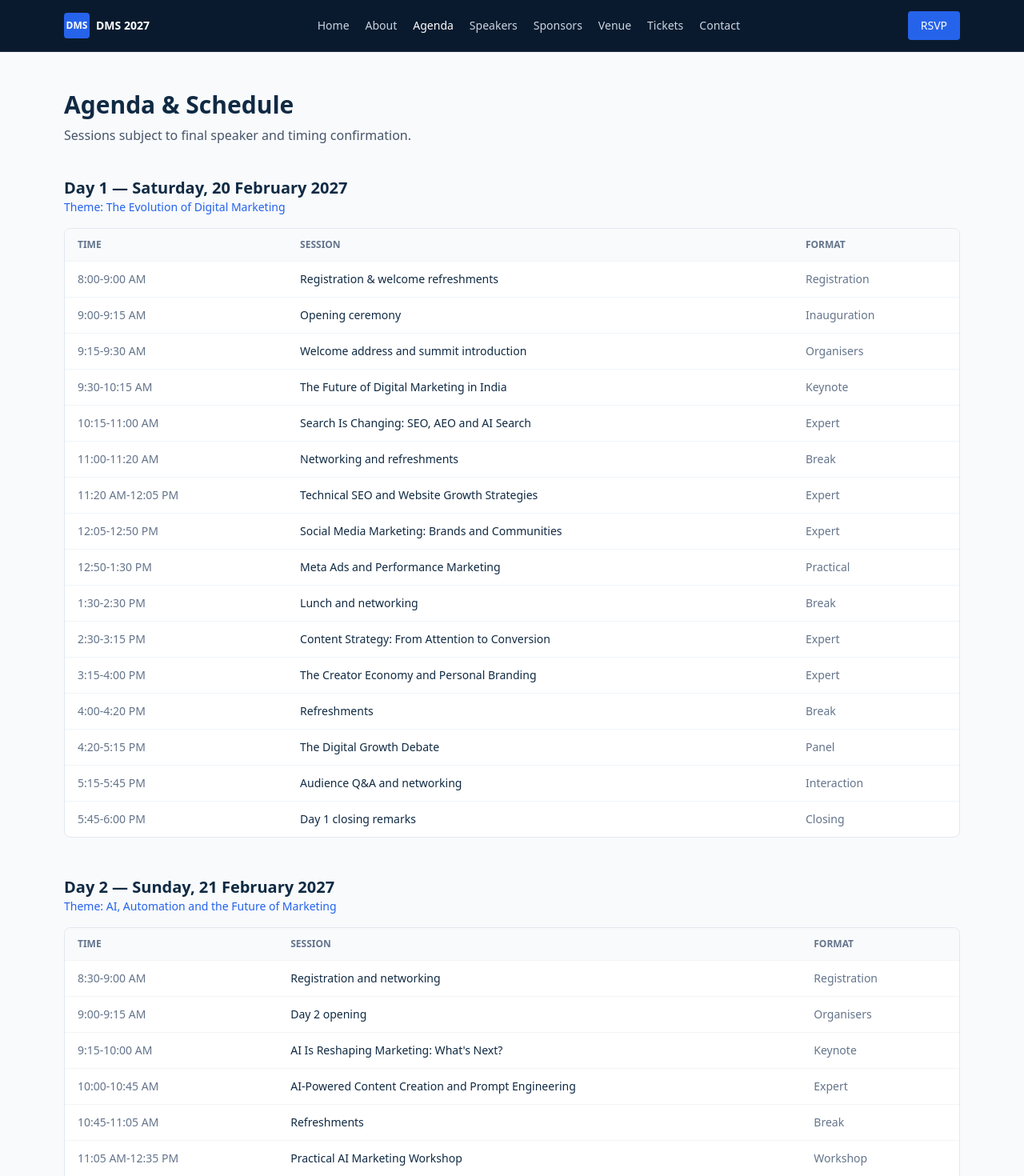
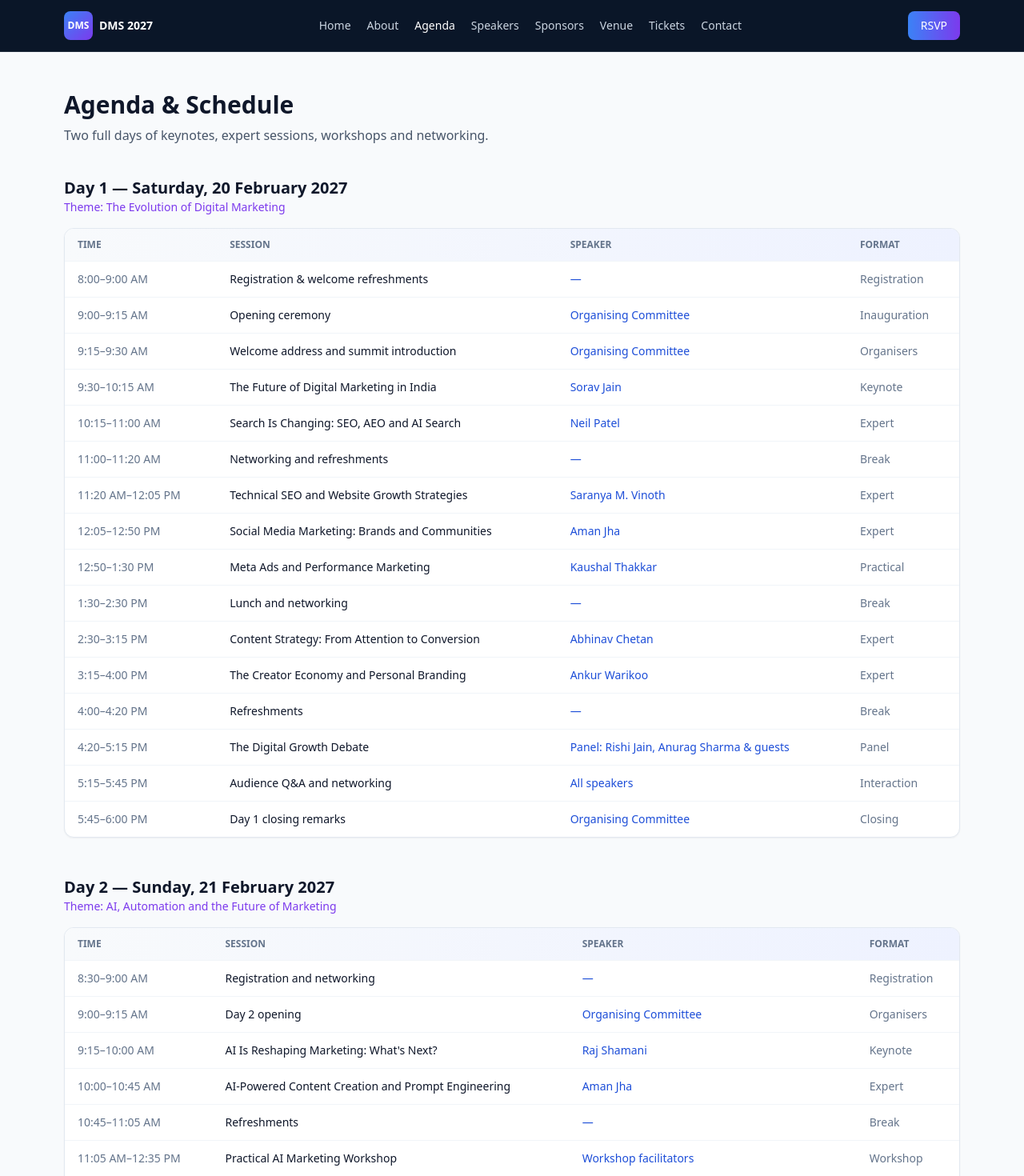
Before and after one commit to felixdalmet-sketch/Testing-3-DMS-, a Next.js app: page /agenda in a window 1280 px wide. Shown: the top 1470 px of the page at 80% size. Built offline with nearby package versions, Linux system fonts and the light colour scheme.

Commit message:
Agenda with speaker names; speakers without prospect labels; venue confirmed; contacts updated; sponsors cleanup

```diff
--- a/src/app/agenda/page.tsx
+++ b/src/app/agenda/page.tsx
@@ -7,10 +7,10 @@ function Header({ active }: { active: string }) {
     { href: "/venue", label: "Venue" }, { href: "/tickets", label: "Tickets" }, { href: "/contact", label: "Contact" },
   ];
   return (
-    <header className="bg-[#0a1a2e] border-b border-white/10">
+    <header className="bg-[#0a1628] border-b border-white/10">
       <div className="max-w-6xl mx-auto px-4 h-16 flex items-center justify-between">
         <Link href="/" className="flex items-center gap-2">
-          <span className="w-8 h-8 rounded bg-blue-600 text-white text-xs font-bold flex items-center justify-center">DMS</span>
+          <span className="w-9 h-9 rounded-lg bg-gradient-to-br from-blue-500 to-violet-600 text-white text-xs font-bold flex items-center justify-center">DMS</span>
           <span className="text-white font-semibold text-sm hidden sm:block">DMS 2027</span>
         </Link>
         <nav className="hidden lg:flex items-center gap-5 text-sm text-slate-300">
@@ -18,62 +18,68 @@ function Header({ active }: { active: string }) {
             <Link key={n.href} href={n.href} className={n.href === active ? "text-white font-medium" : "hover:text-white"}>{n.label}</Link>
           ))}
         </nav>
-        <Link href="/register" className="bg-blue-600 text-white text-sm font-medium px-4 py-2 rounded">RSVP</Link>
+        <Link href="/register" className="bg-gradient-to-r from-blue-500 to-violet-600 text-white text-sm font-medium px-4 py-2 rounded-lg">RSVP</Link>
       </div>
     </header>
   );
 }
 
 const day1 = [
-  ["8:00-9:00 AM", "Registration & welcome refreshments", "Registration"],
-  ["9:00-9:15 AM", "Opening ceremony", "Inauguration"],
-  ["9:15-9:30 AM", "Welcome address and summit introduction", "Organisers"],
-  ["9:30-10:15 AM", "The Future of Digital Marketing in India", "Keynote"],
-  ["10:15-11:00 AM", "Search Is Changing: SEO, AEO and AI Search", "Expert"],
-  ["11:00-11:20 AM", "Networking and refreshments", "Break"],
-  ["11:20 AM-12:05 PM", "Technical SEO and Website Growth Strategies", "Expert"],
-  ["12:05-12:50 PM", "Social Media Marketing: Brands and Communities", "Expert"],
-  ["12:50-1:30 PM", "Meta Ads and Performance Marketing", "Practical"],
-  ["1:30-2:30 PM", "Lunch and networking", "Break"],
-  ["2:30-3:15 PM", "Content Strategy: From Attention to Conversion", "Expert"],
-  ["3:15-4:00 PM", "The Creator Economy and Personal Branding", "Expert"],
-  ["4:00-4:20 PM", "Refreshments", "Break"],
-  ["4:20-5:15 PM", "The Digital Growth Debate", "Panel"],
-  ["5:15-5:45 PM", "Audience Q&A and networking", "Interaction"],
-  ["5:45-6:00 PM", "Day 1 closing remarks", "Closing"],
+  ["8:00–9:00 AM", "Registration & welcome refreshments", "—", "Registration"],
+  ["9:00–9:15 AM", "Opening ceremony", "Organising Committee", "Inauguration"],
+  ["9:15–9:30 AM", "Welcome address and summit introduction", "Organising Committee", "Organisers"],
+  ["9:30–10:15 AM", "The Future of Digital Marketing in India", "Sorav Jain", "Keynote"],
+  ["10:15–11:00 AM", "Search Is Changing: SEO, AEO and AI Search", "Neil Patel", "Expert"],
+  ["11:00–11:20 AM", "Networking and refreshments", "—", "Break"],
+  ["11:20 AM–12:05 PM", "Technical SEO and Website Growth Strategies", "Saranya M. Vinoth", "Expert"],
+  ["12:05–12:50 PM", "Social Media Marketing: Brands and Communities", "Aman Jha", "Expert"],
+  ["12:50–1:30 PM", "Meta Ads and Performance Marketing", "Kaushal Thakkar", "Practical"],
+  ["1:30–2:30 PM", "Lunch and networking", "—", "Break"],
+  ["2:30–3:15 PM", "Content Strategy: From Attention to Conversion", "Abhinav Chetan", "Expert"],
+  ["3:15–4:00 PM", "The Creator Economy and Personal Branding", "Ankur Warikoo", "Expert"],
+  ["4:00–4:20 PM", "Refreshments", "—", "Break"],
+  ["4:20–5:15 PM", "The Digital Growth Debate", "Panel: Rishi Jain, Anurag Sharma & guests", "Panel"],
+  ["5:15–5:45 PM", "Audience Q&A and networking", "All speakers", "Interaction"],
+  ["5:45–6:00 PM", "Day 1 closing remarks", "Organising Committee", "Closing"],
 ];
 
 const day2 = [
-  ["8:30-9:00 AM", "Registration and networking", "Registration"],
-  ["9:00-9:15 AM", "Day 2 opening", "Organisers"],
-  ["9:15-10:00 AM", "AI Is Reshaping Marketing: What's Next?", "Keynote"],
-  ["10:00-10:45 AM", "AI-Powered Content Creation and Prompt Engineering", "Expert"],
-  ["10:45-11:05 AM", "Refreshments", "Break"],
-  ["11:05 AM-12:35 PM", "Practical AI Marketing Workshop", "Workshop"],
-  ["12:35-1:15 PM", "Marketing Automation and CRM", "Expert"],
-  ["1:15-2:15 PM", "Lunch and networking", "Break"],
-  ["2:15-3:00 PM", "Analytics, Attribution and Marketing ROI", "Expert"],
-  ["3:00-3:45 PM", "Digital Growth Challenge", "Team activity"],
-  ["3:45-4:05 PM", "Refreshments", "Break"],
-  ["4:05-4:45 PM", "The Future of Marketing Careers", "Panel"],
-  ["4:45-5:15 PM", "Awards and recognition", "Awards"],
-  ["5:15-5:45 PM", "Closing keynote and summit summary", "Keynote"],
-  ["5:45-6:00 PM", "Vote of thanks and closing", "Closing"],
+  ["8:30–9:00 AM", "Registration and networking", "—", "Registration"],
+  ["9:00–9:15 AM", "Day 2 opening", "Organising Committee", "Organisers"],
+  ["9:15–10:00 AM", "AI Is Reshaping Marketing: What's Next?", "Raj Shamani", "Keynote"],
+  ["10:00–10:45 AM", "AI-Powered Content Creation and Prompt Engineering", "Aman Jha", "Expert"],
+  ["10:45–11:05 AM", "Refreshments", "—", "Break"],
+  ["11:05 AM–12:35 PM", "Practical AI Marketing Workshop", "Workshop facilitators", "Workshop"],
+  ["12:35–1:15 PM", "Marketing Automation and CRM", "Rishi Jain", "Expert"],
+  ["1:15–2:15 PM", "Lunch and networking", "—", "Break"],
+  ["2:15–3:00 PM", "Analytics, Attribution and Marketing ROI", "Anurag Sharma", "Expert"],
+  ["3:00–3:45 PM", "Digital Growth Challenge", "Team activity", "Challenge"],
+  ["3:45–4:05 PM", "Refreshments", "—", "Break"],
+  ["4:05–4:45 PM", "The Future of Marketing Careers", "Panel: Sorav Jain, Abhinav Chetan & guests", "Panel"],
+  ["4:45–5:15 PM", "Awards and recognition", "Organising Committee", "Awards"],
+  ["5:15–5:45 PM", "Closing keynote and summit summary", "Neil Patel", "Keynote"],
+  ["5:45–6:00 PM", "Vote of thanks and closing", "Organising Committee", "Closing"],
 ];
 
 function SessionTable({ rows }: { rows: string[][] }) {
   return (
-    <div className="bg-white border border-slate-200 rounded-lg overflow-x-auto">
+    <div className="bg-white border border-slate-200 rounded-xl overflow-x-auto shadow-sm">
       <table className="w-full text-left text-sm">
-        <thead className="bg-slate-50 text-xs uppercase text-slate-500">
-          <tr><th className="py-3 px-4">Time</th><th className="py-3 px-4">Session</th><th className="py-3 px-4">Format</th></tr>
+        <thead className="bg-gradient-to-r from-slate-50 to-indigo-50 text-xs uppercase text-slate-500">
+          <tr>
+            <th className="py-3 px-4">Time</th>
+            <th className="py-3 px-4">Session</th>
+            <th className="py-3 px-4">Speaker</th>
+            <th className="py-3 px-4">Format</th>
+          </tr>
         </thead>
         <tbody>
           {rows.map((r) => (
-            <tr key={r[0]+r[1]} className="border-t border-slate-100">
+            <tr key={r[0] + r[1]} className="border-t border-slate-100 hover:bg-slate-50/80">
               <td className="py-3 px-4 text-slate-500 whitespace-nowrap">{r[0]}</td>
-              <td className="py-3 px-4 font-medium text-[#102a43]">{r[1]}</td>
-              <td className="py-3 px-4 text-slate-500">{r[2]}</td>
+              <td className="py-3 px-4 font-medium text-slate-900">{r[1]}</td>
+              <td className="py-3 px-4 text-blue-700 font-medium">{r[2]}</td>
+              <td className="py-3 px-4 text-slate-500">{r[3]}</td>
             </tr>
           ))}
         </tbody>
@@ -87,19 +93,18 @@ export default function AgendaPage() {
     <div className="min-h-screen bg-slate-50">
       <Header active="/agenda" />
       <main className="max-w-6xl mx-auto px-4 py-12">
-        <h1 className="text-3xl font-bold text-[#102a43]">Agenda & Schedule</h1>
-        <p className="mt-2 text-slate-600">Sessions subject to final speaker and timing confirmation.</p>
-        <h2 className="mt-10 text-xl font-bold text-[#102a43]">Day 1 — Saturday, 20 February 2027</h2>
-        <p className="text-sm text-blue-600 mb-4">Theme: The Evolution of Digital Marketing</p>
+        <h1 className="text-3xl font-bold text-slate-900">Agenda & Schedule</h1>
+        <p className="mt-2 text-slate-600">Two full days of keynotes, expert sessions, workshops and networking.</p>
+
+        <h2 className="mt-10 text-xl font-bold text-slate-900">Day 1 — Saturday, 20 February 2027</h2>
+        <p className="text-sm text-violet-600 font-medium mb-4">Theme: The Evolution of Digital Marketing</p>
         <SessionTable rows={day1} />
-        <h2 className="mt-12 text-xl font-bold text-[#102a43]">Day 2 — Sunday, 21 February 2027</h2>
-        <p className="text-sm text-blue-600 mb-4">Theme: AI, Automation and the Future of Marketing</p>
+
+        <h2 className="mt-12 text-xl font-bold text-slate-900">Day 2 — Sunday, 21 February 2027</h2>
+        <p className="text-sm text-violet-600 font-medium mb-4">Theme: AI, Automation and the Future of Marketing</p>
         <SessionTable rows={day2} />
-        <p className="mt-8 text-sm text-amber-800 bg-amber-50 border border-amber-200 rounded p-3">
-          Speakers remain invitation prospects until written confirmation is received.
-        </p>
       </main>
-      <footer className="bg-[#102a43] text-slate-400 py-8 px-4 text-center text-sm">DIGITAL MARKETING SUMMIT 2027 · Belagavi</footer>
+      <footer className="bg-[#0a1628] text-slate-400 py-8 px-4 text-center text-sm">DIGITAL MARKETING SUMMIT 2027 · Belagavi</footer>
     </div>
   );
 }
--- a/src/app/contact/page.tsx
+++ b/src/app/contact/page.tsx
@@ -7,10 +7,10 @@ function Header({ active }: { active: string }) {
     { href: "/venue", label: "Venue" }, { href: "/tickets", label: "Tickets" }, { href: "/contact", label: "Contact" },
   ];
   return (
-    <header className="bg-[#0a1a2e] border-b border-white/10">
+    <header className="bg-[#0a1628] border-b border-white/10">
       <div className="max-w-6xl mx-auto px-4 h-16 flex items-center justify-between">
         <Link href="/" className="flex items-center gap-2">
-          <span className="w-8 h-8 rounded bg-blue-600 text-white text-xs font-bold flex items-center justify-center">DMS</span>
+          <span className="w-9 h-9 rounded-lg bg-gradient-to-br from-blue-500 to-violet-600 text-white text-xs font-bold flex items-center justify-center">DMS</span>
           <span className="text-white font-semibold text-sm hidden sm:block">DMS 2027</span>
         </Link>
         <nav className="hidden lg:flex items-center gap-5 text-sm text-slate-300">
@@ -18,7 +18,7 @@ function Header({ active }: { active: string }) {
             <Link key={n.href} href={n.href} className={n.href === active ? "text-white font-medium" : "hover:text-white"}>{n.label}</Link>
           ))}
         </nav>
-        <Link href="/register" className="bg-blue-600 text-white text-sm font-medium px-4 py-2 rounded">RSVP</Link>
+        <Link href="/register" className="bg-gradient-to-r from-blue-500 to-violet-600 text-white text-sm font-medium px-4 py-2 rounded-lg">RSVP</Link>
       </div>
     </header>
   );
@@ -29,28 +29,29 @@ export default function ContactPage() {
     <div className="min-h-screen bg-slate-50">
       <Header active="/contact" />
       <main className="max-w-6xl mx-auto px-4 py-12">
-        <h1 className="text-3xl font-bold text-[#102a43]">Contact & Support</h1>
+        <h1 className="text-3xl font-bold text-slate-900">Contact & Support</h1>
         <p className="mt-2 text-slate-600">Digital Marketing Summit 2027 Organising Committee</p>
+
         <div className="mt-8 grid md:grid-cols-2 gap-6">
-          <div className="bg-white border border-slate-200 rounded-lg p-6">
-            <h2 className="font-semibold text-[#102a43]">General enquiries</h2>
-            <p className="mt-2 text-sm text-slate-600">Email: info@dms2027.example</p>
+          <div className="bg-white border border-slate-200 rounded-xl p-6 shadow-sm">
+            <h2 className="font-semibold text-slate-900">General enquiries</h2>
+            <p className="mt-2 text-sm text-blue-600">info@dms2027</p>
           </div>
-          <div className="bg-white border border-slate-200 rounded-lg p-6">
-            <h2 className="font-semibold text-[#102a43]">Registration support</h2>
-            <p className="mt-2 text-sm text-slate-600">For ticket and RSVP issues contact the Registration team.</p>
+          <div className="bg-white border border-slate-200 rounded-xl p-6 shadow-sm">
+            <h2 className="font-semibold text-slate-900">Registration support</h2>
+            <p className="mt-2 text-sm text-blue-600">+91 9898765432</p>
           </div>
-          <div className="bg-white border border-slate-200 rounded-lg p-6">
-            <h2 className="font-semibold text-[#102a43]">Sponsorship</h2>
-            <p className="mt-2 text-sm text-slate-600">sponsors@dms2027.example</p>
+          <div className="bg-white border border-slate-200 rounded-xl p-6 shadow-sm">
+            <h2 className="font-semibold text-slate-900">Sponsorship</h2>
+            <p className="mt-2 text-sm text-blue-600">Sponsorship@dms2027</p>
           </div>
-          <div className="bg-white border border-slate-200 rounded-lg p-6">
-            <h2 className="font-semibold text-[#102a43]">Speakers</h2>
-            <p className="mt-2 text-sm text-slate-600">speakers@dms2027.example</p>
+          <div className="bg-white border border-slate-200 rounded-xl p-6 shadow-sm">
+            <h2 className="font-semibold text-slate-900">Speakers</h2>
+            <p className="mt-2 text-sm text-blue-600">speakers@dms2027</p>
           </div>
         </div>
       </main>
-      <footer className="bg-[#102a43] text-slate-400 py-8 px-4 text-center text-sm">DIGITAL MARKETING SUMMIT 2027</footer>
+      <footer className="bg-[#0a1628] text-slate-400 py-8 px-4 text-center text-sm">DIGITAL MARKETING SUMMIT 2027</footer>
     </div>
   );
 }
--- a/src/app/speakers/page.tsx
+++ b/src/app/speakers/page.tsx
@@ -7,10 +7,10 @@ function Header({ active }: { active: string }) {
     { href: "/venue", label: "Venue" }, { href: "/tickets", label: "Tickets" }, { href: "/contact", label: "Contact" },
   ];
   return (
-    <header className="bg-[#0a1a2e] border-b border-white/10">
+    <header className="bg-[#0a1628] border-b border-white/10">
       <div className="max-w-6xl mx-auto px-4 h-16 flex items-center justify-between">
         <Link href="/" className="flex items-center gap-2">
-          <span className="w-8 h-8 rounded bg-blue-600 text-white text-xs font-bold flex items-center justify-center">DMS</span>
+          <span className="w-9 h-9 rounded-lg bg-gradient-to-br from-blue-500 to-violet-600 text-white text-xs font-bold flex items-center justify-center">DMS</span>
           <span className="text-white font-semibold text-sm hidden sm:block">DMS 2027</span>
         </Link>
         <nav className="hidden lg:flex items-center gap-5 text-sm text-slate-300">
@@ -18,25 +18,26 @@ function Header({ active }: { active: string }) {
             <Link key={n.href} href={n.href} className={n.href === active ? "text-white font-medium" : "hover:text-white"}>{n.label}</Link>
           ))}
         </nav>
-        <Link href="/register" className="bg-blue-600 text-white text-sm font-medium px-4 py-2 rounded">RSVP</Link>
+        <Link href="/register" className="bg-gradient-to-r from-blue-500 to-violet-600 text-white text-sm font-medium px-4 py-2 rounded-lg">RSVP</Link>
       </div>
     </header>
   );
 }
 
 const headlines = [
-  { name: "Ankur Warikoo", session: "The Future of Entrepreneurship and Personal Branding" },
-  { name: "Sorav Jain", session: "The Future of Digital Marketing" },
-  { name: "Raj Shamani", session: "Building Influence in the Digital Economy" },
-  { name: "Neil Patel", session: "The Future of SEO and AI Search" },
+  { name: "Ankur Warikoo", session: "The Creator Economy and Personal Branding", img: "https://images.unsplash.com/photo-1560250097-0b93528c311a?w=400&q=80" },
+  { name: "Sorav Jain", session: "The Future of Digital Marketing in India", img: "https://images.unsplash.com/photo-1519085360753-af0119f7cbe7?w=400&q=80" },
+  { name: "Raj Shamani", session: "AI Is Reshaping Marketing: What's Next?", img: "https://images.unsplash.com/photo-1472099645785-5658abf4ff4e?w=400&q=80" },
+  { name: "Neil Patel", session: "Search Is Changing: SEO, AEO and AI Search", img: "https://images.unsplash.com/photo-1507003211169-0a1dd7228f2d?w=400&q=80" },
 ];
+
 const specialists = [
-  { name: "Kaushal Thakkar", area: "Digital advertising and performance marketing" },
-  { name: "Abhinav Chetan", area: "Digital marketing strategy" },
-  { name: "Saranya M. Vinoth", area: "SEO and digital marketing" },
-  { name: "Rishi Jain", area: "Growth marketing" },
-  { name: "Anurag Sharma", area: "Marketing strategy" },
-  { name: "Aman Jha", area: "Content and digital marketing" },
+  { name: "Kaushal Thakkar", area: "Meta Ads and Performance Marketing" },
+  { name: "Abhinav Chetan", area: "Content Strategy & Digital Marketing Strategy" },
+  { name: "Saranya M. Vinoth", area: "Technical SEO and Website Growth" },
+  { name: "Rishi Jain", area: "Growth Marketing & Automation" },
+  { name: "Anurag Sharma", area: "Analytics, Attribution and Marketing ROI" },
+  { name: "Aman Jha", area: "Social Media & AI Content Creation" },
 ];
 
 export default function SpeakersPage() {
@@ -44,30 +45,33 @@ export default function SpeakersPage() {
     <div className="min-h-screen bg-slate-50">
       <Header active="/speakers" />
       <main className="max-w-6xl mx-auto px-4 py-12">
-        <h1 className="text-3xl font-bold text-[#102a43]">Speakers & Industry Experts</h1>
-        <p className="mt-2 text-slate-600">All names are invitation prospects only — not confirmed speakers.</p>
-        <h2 className="mt-8 text-xl font-bold text-[#102a43]">Headline prospects</h2>
-        <div className="mt-4 grid sm:grid-cols-2 gap-4">
+        <h1 className="text-3xl font-bold text-slate-900">Speakers & Industry Experts</h1>
+        <p className="mt-2 text-slate-600">Learn from leading voices in digital marketing, SEO, AI and growth.</p>
+
+        <h2 className="mt-10 text-xl font-bold text-slate-900">Keynote speakers</h2>
+        <div className="mt-4 grid sm:grid-cols-2 gap-5">
           {headlines.map((s) => (
-            <div key={s.name} className="bg-white border border-slate-200 rounded-lg p-5">
-              <p className="font-semibold text-[#102a43]">{s.name}</p>
-              <p className="text-sm text-slate-500 mt-1">{s.session}</p>
-              <span className="inline-block mt-3 text-xs bg-amber-50 text-amber-800 px-2 py-0.5 rounded">Prospect</span>
+            <div key={s.name} className="bg-white border border-slate-200 rounded-xl overflow-hidden flex gap-4 p-4 card-glow transition">
+              <img src={s.img} alt={s.name} className="w-20 h-20 rounded-lg object-cover flex-shrink-0" />
+              <div>
+                <p className="font-bold text-slate-900 text-lg">{s.name}</p>
+                <p className="text-sm text-blue-600 mt-1">{s.session}</p>
+              </div>
             </div>
           ))}
         </div>
-        <h2 className="mt-10 text-xl font-bold text-[#102a43]">Specialist prospects</h2>
+
+        <h2 className="mt-12 text-xl font-bold text-slate-900">Specialist speakers</h2>
         <div className="mt-4 grid sm:grid-cols-2 lg:grid-cols-3 gap-4">
           {specialists.map((s) => (
-            <div key={s.name} className="bg-white border border-slate-200 rounded-lg p-5">
-              <p className="font-semibold text-[#102a43]">{s.name}</p>
+            <div key={s.name} className="bg-white border border-slate-200 rounded-xl p-5 card-glow transition">
+              <p className="font-semibold text-slate-900">{s.name}</p>
               <p className="text-sm text-slate-500 mt-1">{s.area}</p>
-              <span className="inline-block mt-3 text-xs bg-amber-50 text-amber-800 px-2 py-0.5 rounded">Prospect</span>
             </div>
           ))}
         </div>
       </main>
-      <footer className="bg-[#102a43] text-slate-400 py-8 px-4 text-center text-sm">DIGITAL MARKETING SUMMIT 2027 · 20–21 February 2027 · Belagavi</footer>
+      <footer className="bg-[#0a1628] text-slate-400 py-8 px-4 text-center text-sm">DIGITAL MARKETING SUMMIT 2027 · Belagavi</footer>
     </div>
   );
 }
```
Also changed, not shown: src/app/sponsors/page.tsx (+27 -14 lines), src/app/venue/page.tsx (+22 -16 lines).
